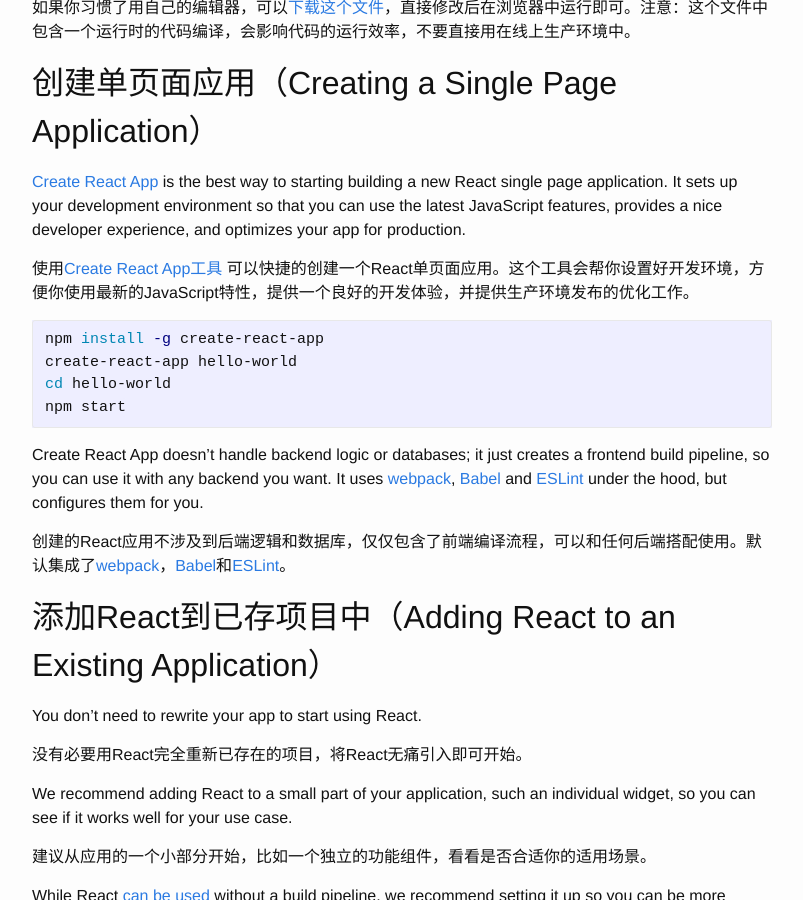
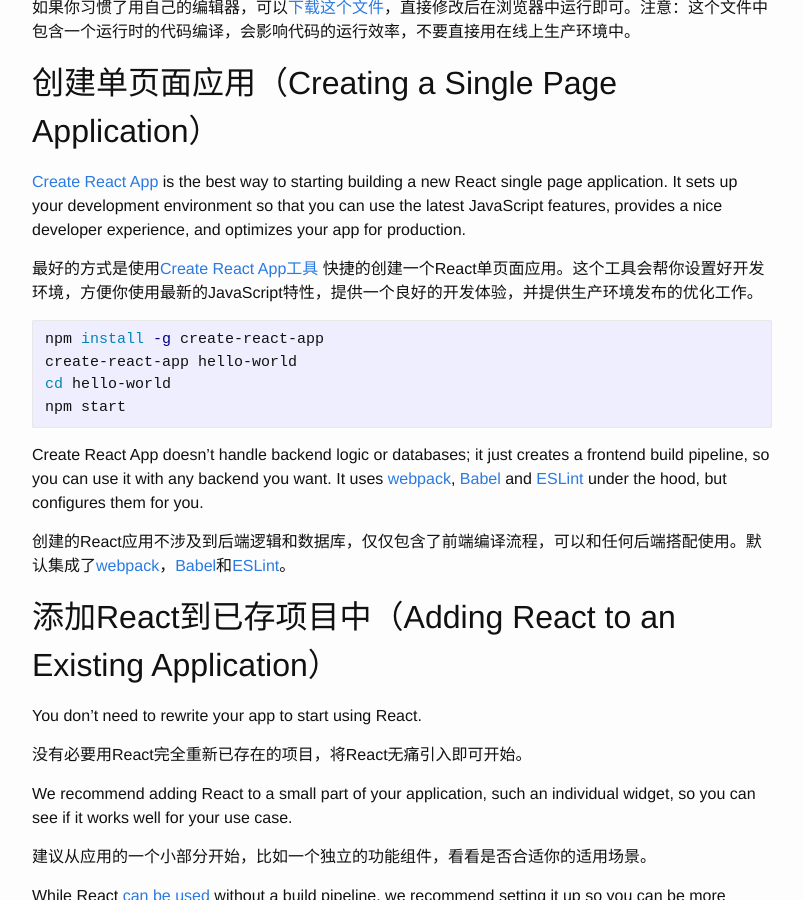
Before and after one commit to testudy/testudy.github.io, a Jekyll site: the page built from tech/_posts/2016-12-13-react-installation.md, in a window 1280 px wide and 900 px high, scrolled down 645 px. Shown: the whole window, without its empty margins (238-1041 px from the left). Built offline with Jekyll 4.4.1, drawn with Linux system fonts in a browser that asks for light colours; comment, search, counter and statistics services are not loaded.

Commit message:
根据大叔的意见斟酌修改

````diff
--- a/tech/_posts/2016-12-13-react-installation.md
+++ b/tech/_posts/2016-12-13-react-installation.md
@@ -24,7 +24,7 @@ If you prefer to use your own text editor, you can also <a href="https://faceboo
 
 [Create React App](http://github.com/facebookincubator/create-react-app) is the best way to starting building a new React single page application. It sets up your development environment so that you can use the latest JavaScript features, provides a nice developer experience, and optimizes your app for production.
 
-使用[Create React App工具](http://github.com/facebookincubator/create-react-app) 可以快捷的创建一个React单页面应用。这个工具会帮你设置好开发环境，方便你使用最新的JavaScript特性，提供一个良好的开发体验，并提供生产环境发布的优化工作。
+最好的方式是使用[Create React App工具](http://github.com/facebookincubator/create-react-app) 快捷的创建一个React单页面应用。这个工具会帮你设置好开发环境，方便你使用最新的JavaScript特性，提供一个良好的开发体验，并提供生产环境发布的优化工作。
 
 ```bash
 npm install -g create-react-app
````
